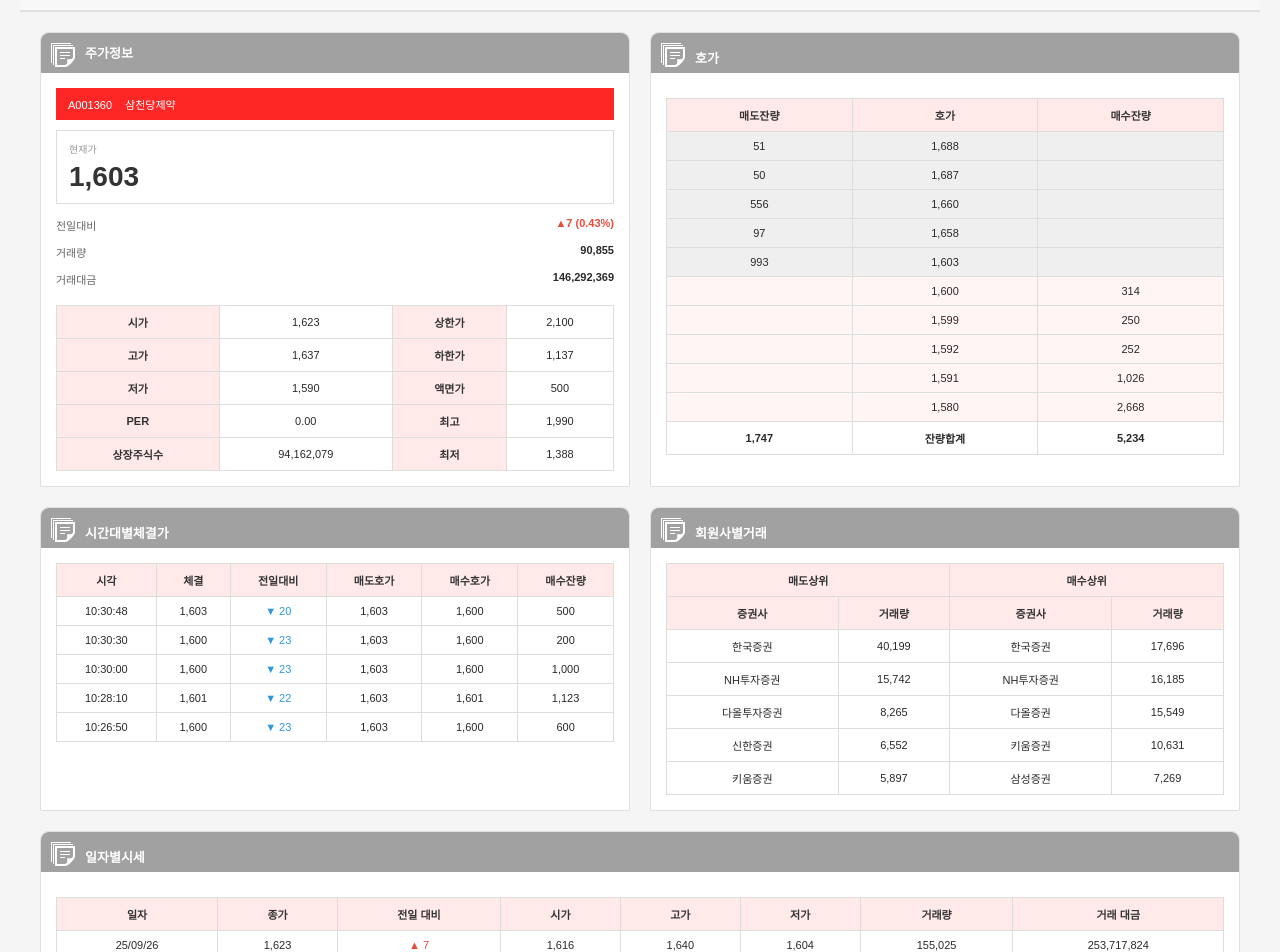
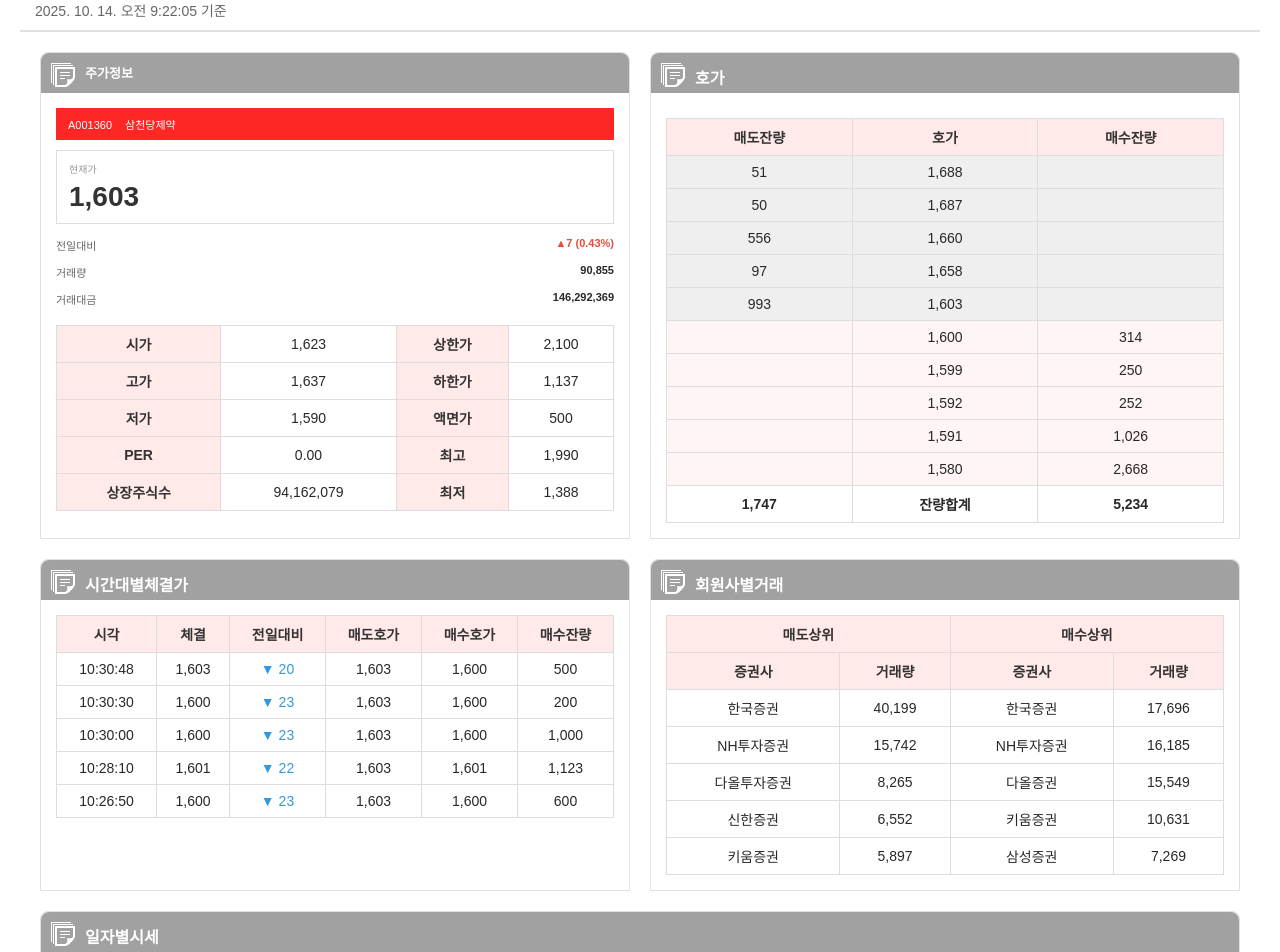
Before and after one commit to a01039777440-cpu/NEW-EZEN4, a plain HTML site: page company_IR.html in a window 1280 px wide. Shown: the part 800-1752 px from the top of the page. Drawn offline with Linux system fonts and the light colour scheme; a web font is replaced by a local one.

Commit message:
IR font-size

```diff
--- a/company_IR.html
+++ b/company_IR.html
@@ -12,7 +12,7 @@
     <link rel="stylesheet" href="./css/respond.css">
 
     <script async src="./js/header-footer.js"></script>
-    <link rel="stylesheet" href="./js/companyIR.js">
+    <script defer src="./js/companyIR.js"></script>
 
 </head>
 
--- a/css/company_IR.css
+++ b/css/company_IR.css
@@ -1,15 +1,11 @@
-
-
 .container {
     max-width: 1600px;
-     background: #f5f5f5;
     padding: 20px;
     font-size: 12px;
     margin: 0 auto;
 }
 
 .header {
-    background: #f8f8f8;
     padding: 10px 15px;
     border-bottom: 2px solid #e0e0e0;
     display: flex;
@@ -18,7 +14,7 @@
 }
 
 .header-date {
-    font-size: 11px;
+    font-size: 14px;
     color: #666;
 }
 
@@ -36,7 +32,7 @@
 }
 
 .section-header {
-    background:rgba(99,99,99,0.6);
+    background: rgba(99, 99, 99, 0.6);
     color: white;
     height: 40px;
     font-size: 13px;
@@ -45,10 +41,13 @@
     border-radius: 8px 8px 0 0;
 
     span {
-        padding-top:10px;
+        padding-top: 10px;
     }
 
-    .text{padding-top:15px}
+    .text {
+        padding-top: 12px;
+        font-size: 16px;
+    }
 
     img {
         padding: 0px 10px;
@@ -59,6 +58,8 @@
 .section-content {
     padding: 15px;
 }
+
+
 
 /* 주가정보 스타일 */
 .stock-info {
@@ -135,11 +136,11 @@
 table {
     width: 100%;
     border-collapse: collapse;
-    font-size: 11px;
+    font-size: 14px;
 }
 
 table th {
-    background:rgba(255, 38, 38, 0.1);
+    background: rgba(255, 38, 38, 0.1);
     border: 1px solid #ddd;
     padding: 8px;
     text-align: center;
@@ -158,7 +159,7 @@ table tr:hover {
 }
 
 .price-table th {
-    background: rgba(255, 38, 38,0.1);
+    background: rgba(255, 38, 38, 0.1);
 
 }
 
@@ -173,15 +174,15 @@ table tr:hover {
 }
 
 .hoga-table td {
-    font-size: 11px;
+    font-size: 14px;
 }
 
 .sell-row {
-    background:rgba(99,99,99,0.1);
+    background: rgba(99, 99, 99, 0.1);
 }
 
 .buy-row {
-    background:  #fff5f5;
+    background: #fff5f5;
 }
 
 /* 시간대별체결가 */
@@ -192,11 +193,11 @@ table tr:hover {
 
 /* 회원사별거래 */
 .member-table th {
-    background: rgba(255, 38, 38,0.1);
+    background: rgba(255, 38, 38, 0.1);
 }
 
 .member-table td {
-    font-size: 11px;
+    font-size: 14px;
 }
 
 /* 일자별시세 - 전체 너비 */
@@ -209,13 +210,13 @@ table tr:hover {
 }
 
 .daily-table th {
-    background: rgba(255, 38, 38,0.1);
+    background: rgba(255, 38, 38, 0.1);
 
-    font-size: 11px;
+    font-size: 14px;
 }
 
 .daily-table td {
-    font-size: 11px;
+    font-size: 14px;
 }
 
 /* 반응형 */
--- a/js/companyIR.js
+++ b/js/companyIR.js
@@ -1,5 +1,10 @@
+         function updateDateTime() {
+        let today = new Date();
+        let date = today.toLocaleDateString('ko-KR');
+        let time = today.toLocaleTimeString('ko-KR');
+        document.querySelector('.header-date').textContent = `${date} ${time} 기준`;
+    }
 
-                    let today=new Date()
-                    let date=today.toLocaleDateString()
-                    let time=today.toLocaleTimeString()
-                    document.write(date,time + " " + "기준")
+
+    updateDateTime();
+    setInterval(updateDateTime, 1000);
```
